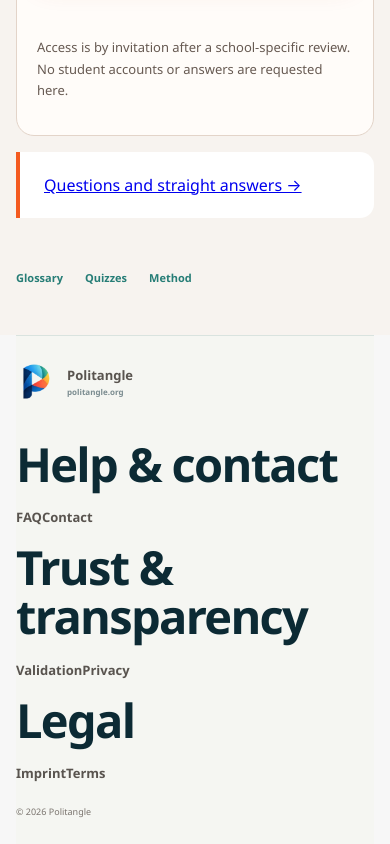
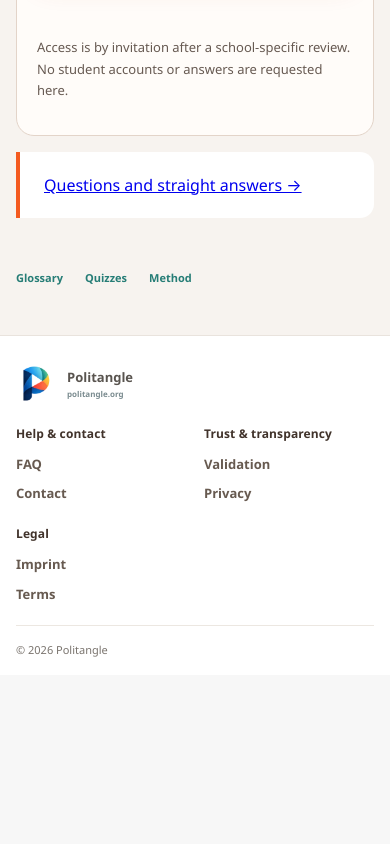
Before and after one commit to unikmo/Politangle, a Next.js app: page /school/pilot in a window 390 px wide. Shown: the part 2108-2952 px from the top of the page. After the commit the page ends 2783 px from the top, so only its background shows below. Built offline with nearby package versions, Linux system fonts and the light colour scheme.

Commit message:
Normalize section spacing and lay out distinct, grouped footer links

```diff
--- a/app/conversion-layout-fix.css
+++ b/app/conversion-layout-fix.css
@@ -73,3 +73,45 @@
  .home .p-hero-stage .p-hero-shape-hook{width:min(100%,400px);padding:10px}
  .home .p-hero-stage .p-shape-preview{max-height:330px}
 }
+
+/* A single, calm vertical rhythm across the homepage. */
+.home .p-proof{margin-top:0}
+.home .p-section{padding-top:clamp(40px,4.5vw,64px);padding-bottom:clamp(40px,4.5vw,64px)}
+.home .p-how{padding-top:clamp(38px,4.5vw,58px);padding-bottom:clamp(38px,4.5vw,58px)}
+.home .p-how .p-steps{margin-top:24px}
+.home .p-transparency{padding-top:clamp(40px,4.5vw,60px);padding-bottom:clamp(40px,4.5vw,60px)}
+.home .p-schools{padding-top:clamp(40px,4.5vw,60px);padding-bottom:clamp(40px,4.5vw,60px)}
+.home .p-languages{padding-top:clamp(38px,4vw,56px);padding-bottom:clamp(38px,4vw,56px)}
+.home .p-countries-home{padding-top:clamp(40px,4.5vw,60px);padding-bottom:clamp(40px,4.5vw,60px)}
+.home .p-final{margin-bottom:28px}
+@media(max-width:700px){
+ .home .p-section,.home .p-how,.home .p-transparency,.home .p-schools,.home .p-languages,.home .p-countries-home{padding-top:36px;padding-bottom:36px}
+ .home .p-how .p-steps{margin-top:18px}
+}
+
+/* Footer is a reference area, not a duplicate product navigation. */
+.p-footer.site-footer,.home .p-footer.site-footer{
+ display:grid;grid-template-columns:minmax(170px,.8fr) minmax(0,2.2fr);
+ gap:22px 48px;align-items:start;min-height:0;
+ width:100%;max-width:none;padding:34px max(24px,calc((100vw - 1220px)/2)) 20px;
+ background:#fff;border-top:1px solid #e9e3dd;
+}
+.p-footer.site-footer .p-brand{align-self:start}
+.p-footer.site-footer nav.p-footer-groups{
+ display:grid;grid-template-columns:repeat(3,minmax(0,1fr));gap:18px 32px;
+ min-width:0;align-items:start;
+}
+.p-footer.site-footer .p-footer-group{display:flex;flex-direction:column;align-items:flex-start;gap:11px;min-width:0}
+.p-footer.site-footer .p-footer-group h2{margin:0 0 2px;font-size:12px;line-height:1.35;color:#41332b;font-weight:800;letter-spacing:.01em}
+.p-footer.site-footer .p-footer-group a{font-size:13px;line-height:1.4;color:#675a50;text-decoration:none}
+.p-footer.site-footer .p-footer-group a:hover{text-decoration:underline}
+.p-footer.site-footer>small{grid-column:1/-1;padding-top:16px;border-top:1px solid #ece7e1;font-size:11px}
+@media(max-width:900px){
+ .p-footer.site-footer,.home .p-footer.site-footer{display:grid;grid-template-columns:1fr;gap:22px;padding:28px 24px 20px}
+ .p-footer.site-footer nav.p-footer-groups{display:grid;grid-template-columns:repeat(3,minmax(0,1fr));gap:18px}
+ .p-footer.site-footer>small{grid-column:1}
+}
+@media(max-width:580px){
+ .p-footer.site-footer,.home .p-footer.site-footer{padding:28px 16px 18px}
+ .p-footer.site-footer nav.p-footer-groups{grid-template-columns:repeat(2,minmax(0,1fr));gap:24px 18px}
+}
```
